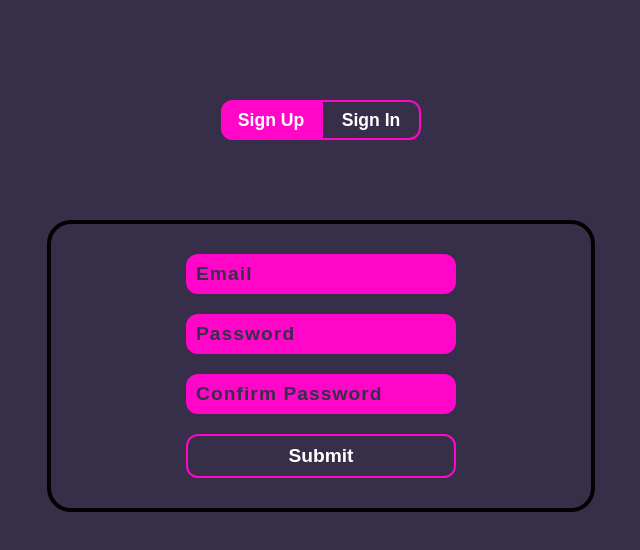
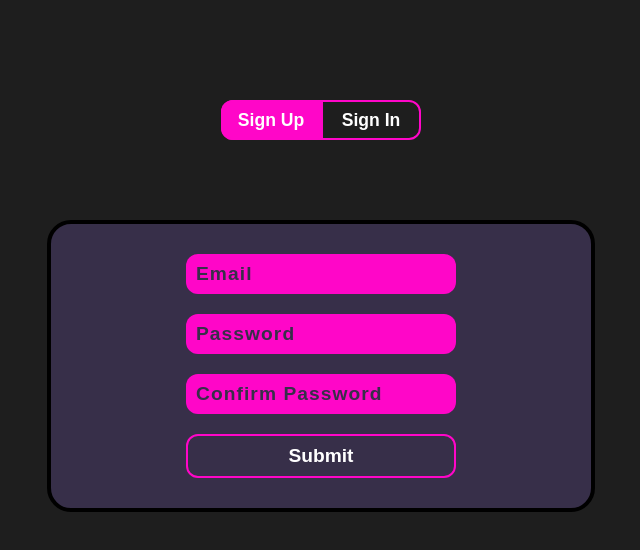
Before and after one commit to SageS3/ChatApp, a React (Create React App) app: page / in a window 1280 px wide. Shown: the top 550 px of the page, without its empty margins (319-959 px from the left). Built offline with nearby package versions, Linux system fonts and the light colour scheme.

Commit message:
Updated App styles

```diff
--- a/src/App.css
+++ b/src/App.css
@@ -3,9 +3,9 @@
   padding: 0;
   width: 100vw;
   height: 100vh;
-  background-color: rgb(55, 47, 73);
+  background-color: rgb(30, 30, 30);
   display: flex;
   justify-content: flex-start;
   align-items: center;
   flex-direction: column;
-}
+}/*# sourceMappingURL=App.css.map */
```
